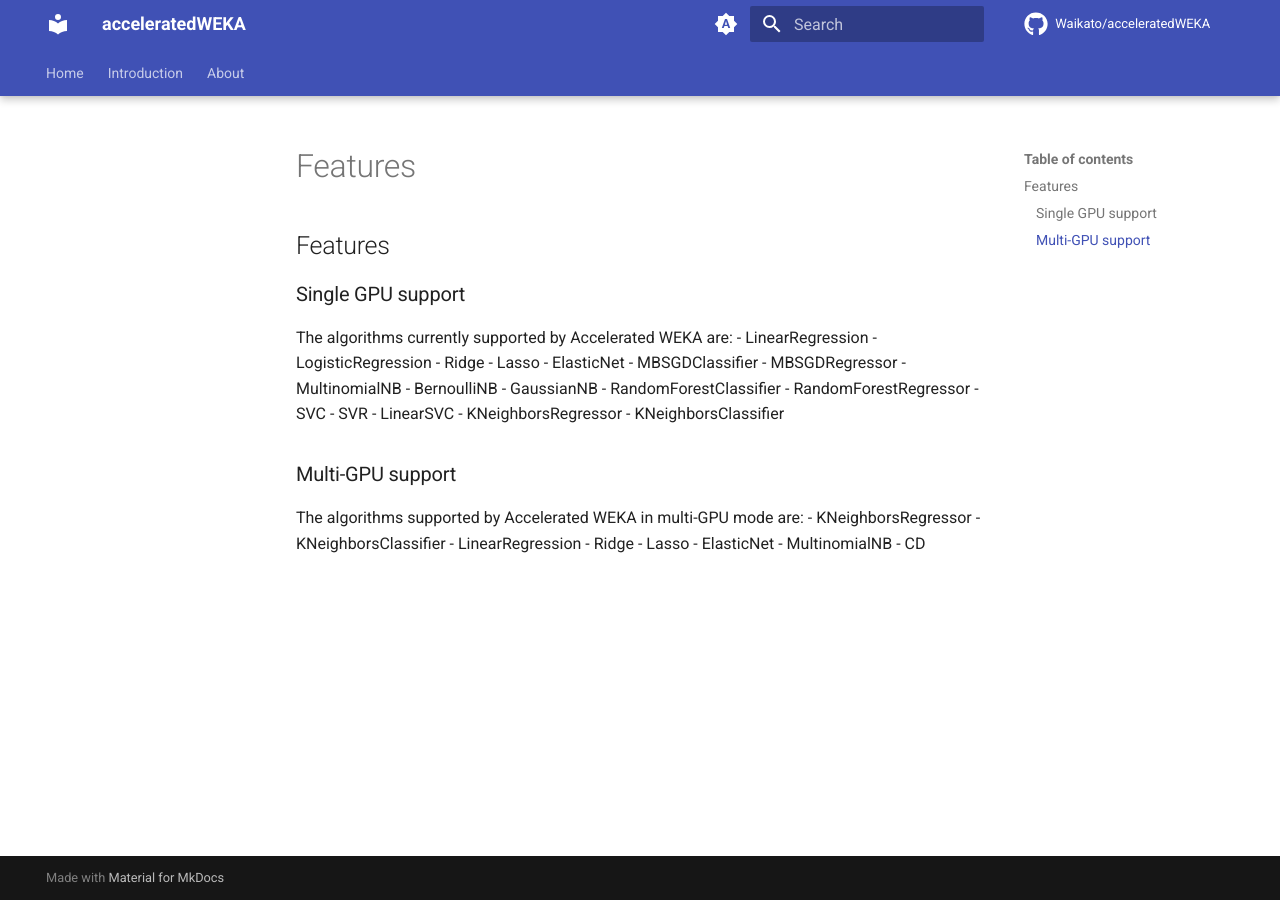
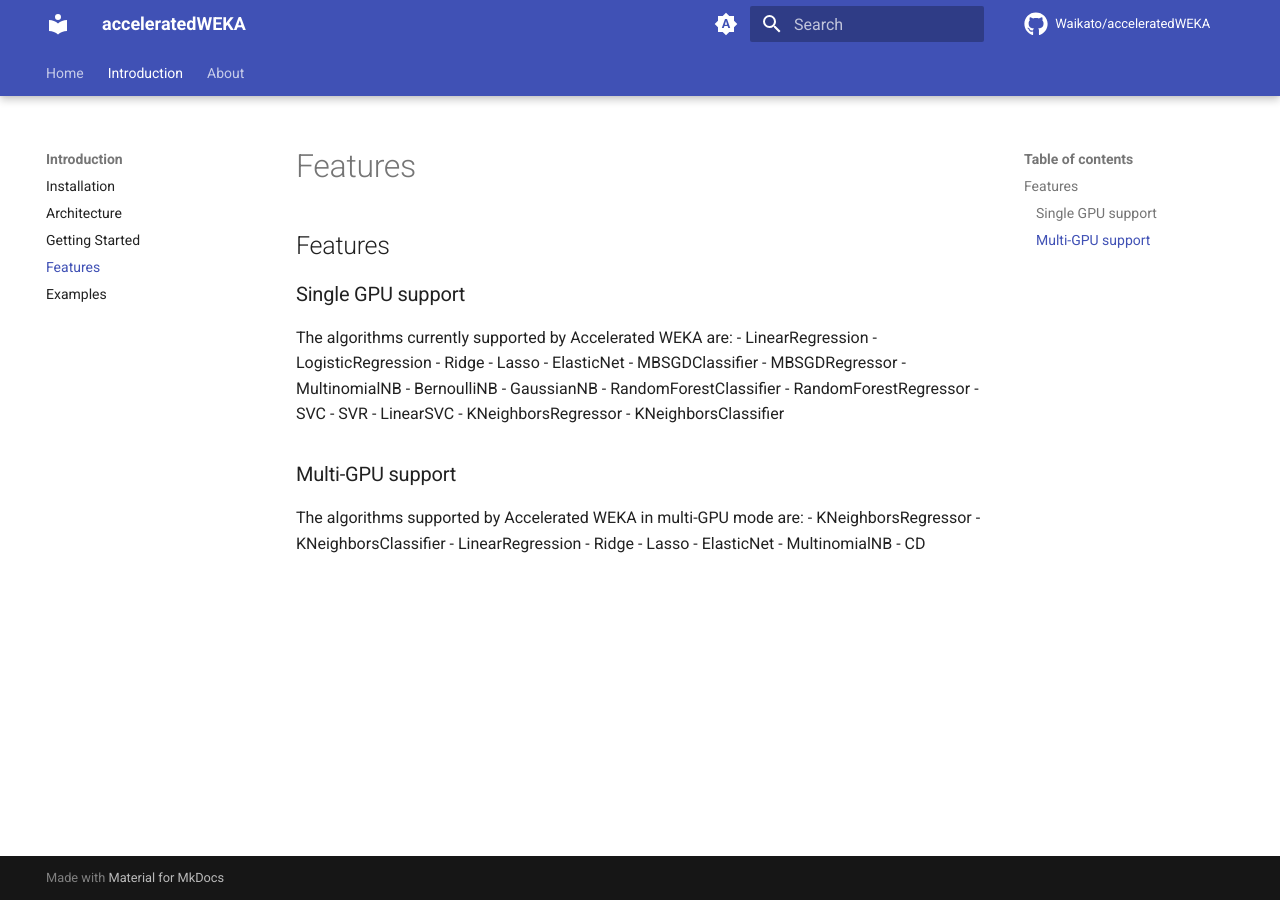
Before and after one commit to Waikato/acceleratedWEKA, an MkDocs documentation site: the page built from docs/Introduction/features.md, in a window 1280 px wide. Built offline with MkDocs 1.6.1 and Material for MkDocs 9.7.7, drawn with Linux system fonts in a browser that asks for light colours; comment, search, counter and statistics services are not loaded.

Commit message:
Prettify docs

```diff
--- a/mkdocs.yml
+++ b/mkdocs.yml
@@ -5,7 +5,10 @@
 nav:
   - Home: index.md
   - Introduction:
+    - Installation: Introduction/installation.md
+    - Architecture: Introduction/architecture.md
     - Getting Started: Introduction/getting_started.md
+    - Features: Introduction/features.md
     - Examples: Introduction/examples.md
   - About: about.md
 theme:
```
Also changed, not shown: docs/Introduction/.pages.
